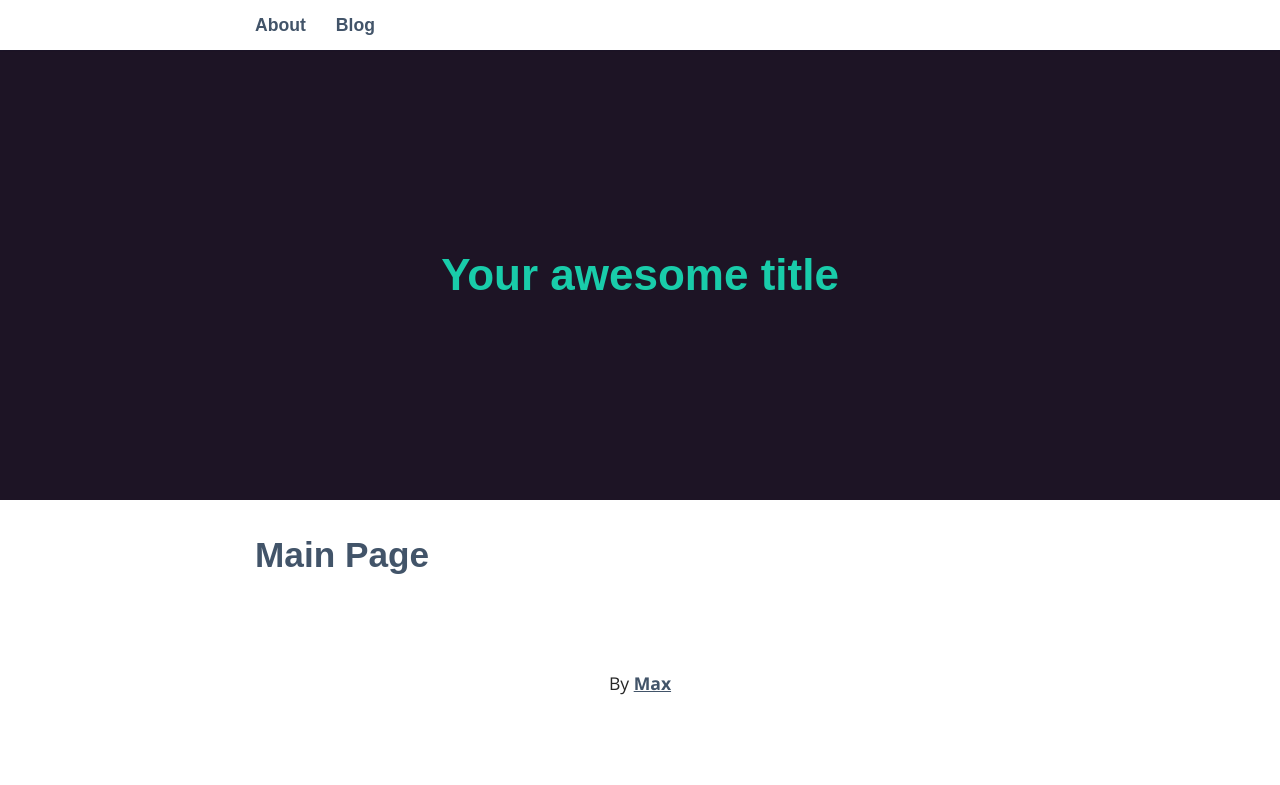
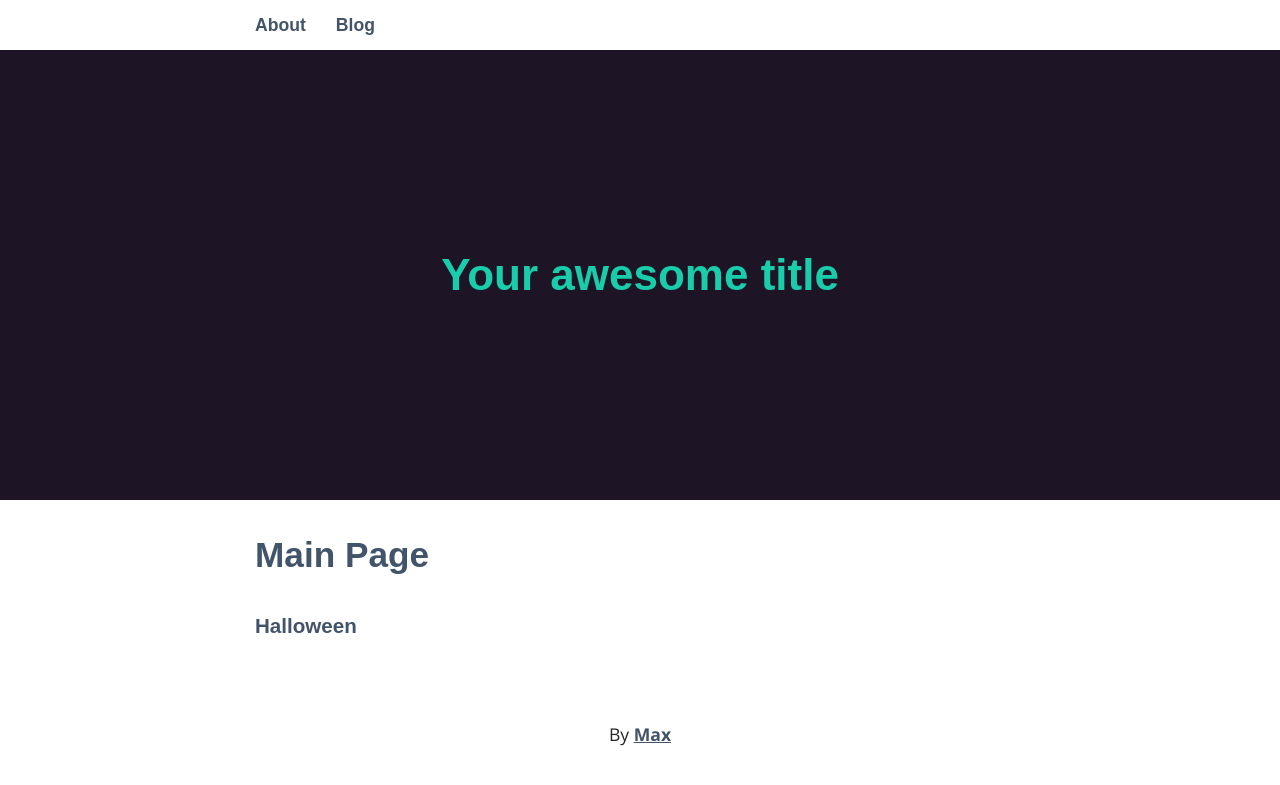
Before and after one commit to Andrewepstein/andrewepstein.github.io, a Jekyll site: the page built from index.html, in a window 1280 px wide. Shown: the top 785 px of the page. Built offline with Jekyll 4.4.1, drawn with Linux system fonts in a browser that asks for light colours; some web fonts are replaced; a script that is not in the unit is left out.

Commit message:
Halloween h3

```diff
--- a/index.html
+++ b/index.html
@@ -3,4 +3,5 @@ layout: default
 ---
 
   <h2>Main Page</h2>
+<h3>Halloween</h3>
 <blockquote class="imgur-embed-pub" lang="en" data-id="a/Zt8Zs"><a href="//imgur.com/Zt8Zs"></a></blockquote><script async src="//s.imgur.com/min/embed.js" charset="utf-8"></script>
```
